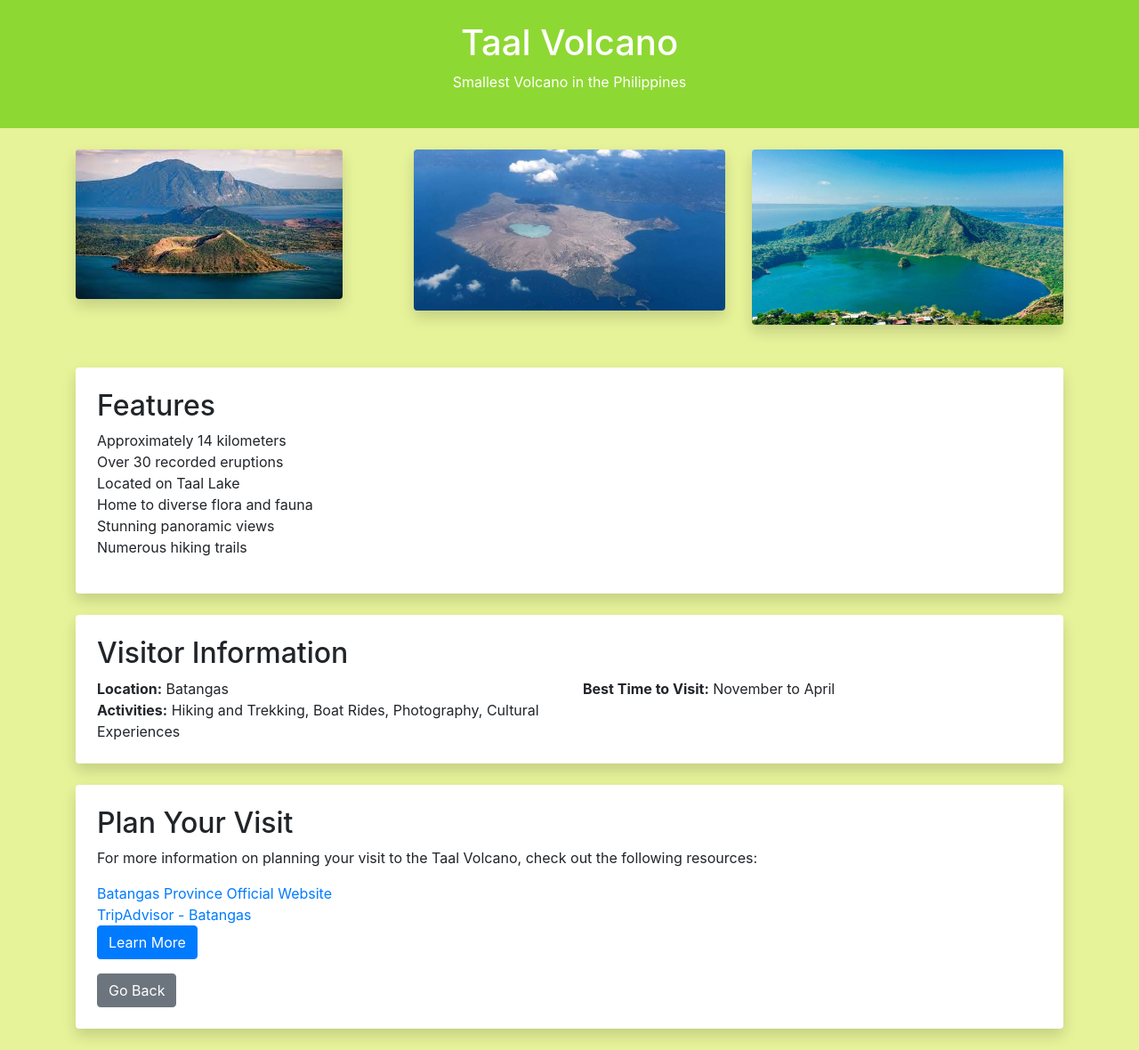
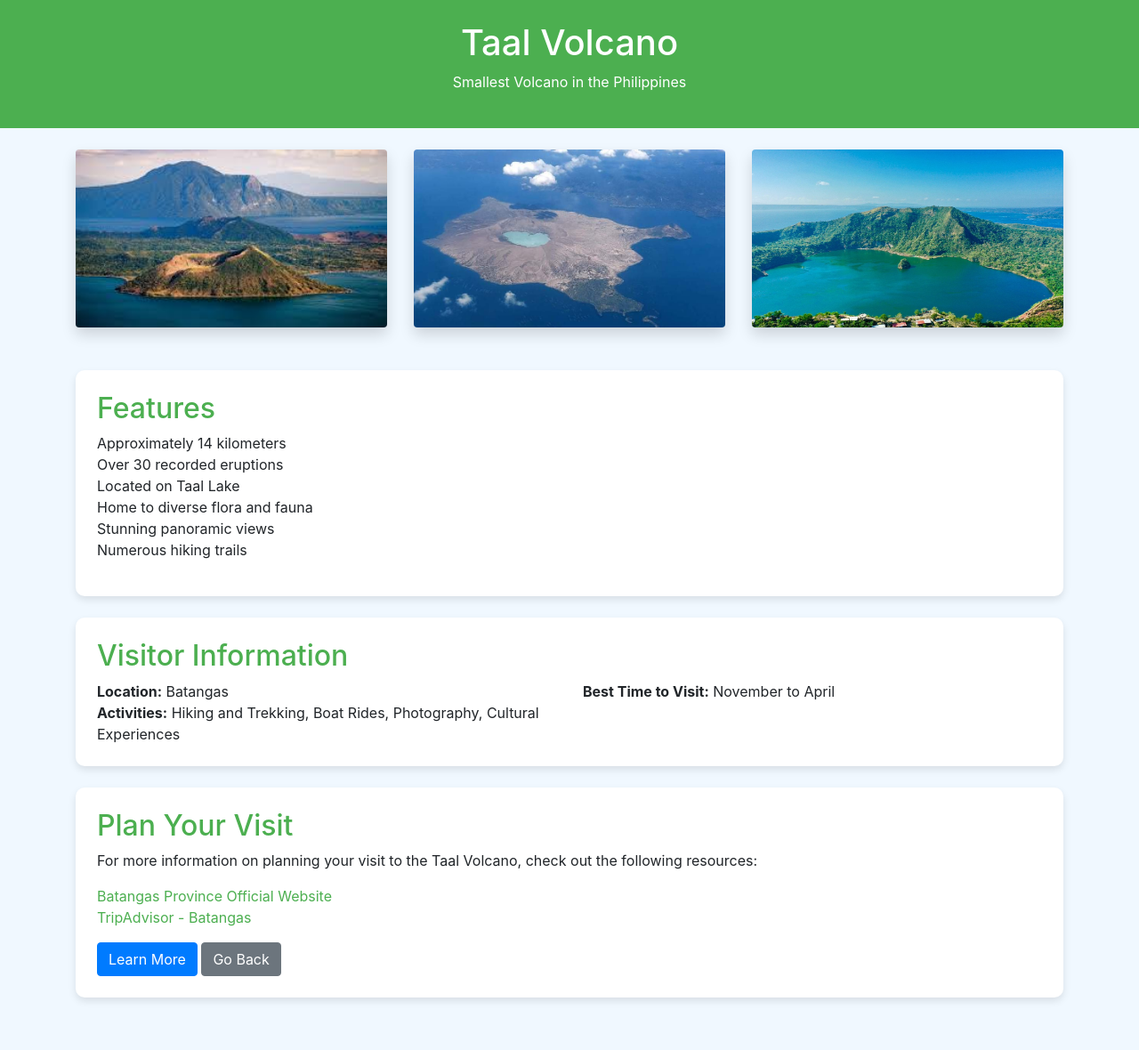
Before and after one commit to JimuelVillanueva/jimuelvillanueva.github.io, a plain HTML site: page A05/index.html in a window 1280 px wide. Shown: the whole page at 89% size. After the commit the page ends 1145 px from the top, so only its background shows below. Drawn offline with nearby package versions, Linux system fonts and the light colour scheme.

Commit message:
Add files via upload

```diff
--- a/A05/index.html
+++ b/A05/index.html
@@ -9,21 +9,55 @@
     <link rel="stylesheet" href="https://stackpath.bootstrapcdn.com/bootstrap/4.5.2/css/bootstrap.min.css">
     <style>
         body {
-            background-color: #e7f399;
+            background-color: #f0f8ff;
+        }
+
+        header {
+            background-color: #4caf50;
+        }
+
+        h1,
+        h2 {
+            color: #ffffff;
         }
 
         .zoom {
             transition: transform 0.2s;
+            width: 100%;
+            height: 200px;
+            object-fit: cover;
         }
 
         .zoom:hover {
             transform: scale(1.1);
         }
+
+        .features,
+        .visitor-info,
+        .plan {
+            background-color: #ffffff;
+            border-radius: 10px;
+            box-shadow: 0 4px 8px rgba(0, 0, 0, 0.1);
+        }
+
+        .features h2,
+        .visitor-info h2,
+        .plan h2 {
+            color: #4caf50;
+        }
+
+        a {
+            color: #4caf50;
+        }
+
+        a:hover {
+            color: #388e3c;
+        }
     </style>
 </head>
 
 <body>
-    <header class="text-white text-center py-4" style="background-color: rgba(134, 214, 42, 0.912);">
+    <header class="text-white text-center py-4">
         <h1>Taal Volcano</h1>
         <p>Smallest Volcano in the Philippines</p>
     </header>
@@ -43,7 +77,7 @@
             </div>
         </section>
 
-        <section id="features" class="my-4 p-4 bg-white rounded shadow">
+        <section id="features" class="my-4 p-4 features">
             <h2>Features</h2>
             <ul class="list-unstyled">
                 <li>Approximately 14 kilometers</li>
@@ -55,7 +89,7 @@
             </ul>
         </section>
 
-        <section id="specifications" class="my-4 p-4 bg-white rounded shadow">
+        <section id="specifications" class="my-4 p-4 visitor-info">
             <h2>Visitor Information</h2>
             <div class="row">
                 <div class="col-md-6">
@@ -70,7 +104,7 @@
             </div>
         </section>
 
-        <section id="plan" class="my-4 p-4 bg-white rounded shadow">
+        <section id="plan" class="my-4 p-4 plan">
             <h2>Plan Your Visit</h2>
             <p>For more information on planning your visit to the Taal Volcano, check out the following resources:</p>
             <ul class="list-unstyled">
@@ -78,8 +112,8 @@
                 <li><a
                         href="https://www.tripadvisor.com/Tourism-g298445-Batangas_Province_Calabarzon_Region_Luzon-Vacations.html">TripAdvisor
                         - Batangas</a></li>
-                <li><a href="https://whc.unesco.org/en/tentativelists/6714/" class="btn btn-primary">Learn More</a></li>
             </ul>
+            <a href="https://whc.unesco.org/en/tentativelists/6714/" class="btn btn-primary">Learn More</a>
             <a href="../My Website/index.html" class="btn btn-secondary">Go Back</a>
         </section>
     </div>
```
